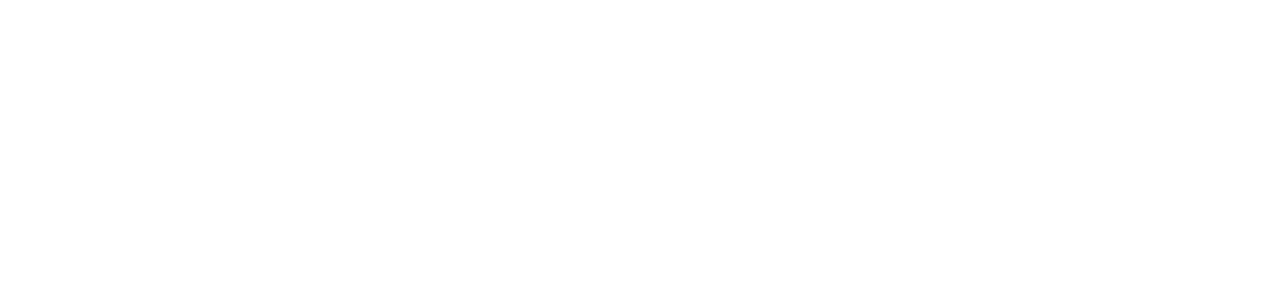
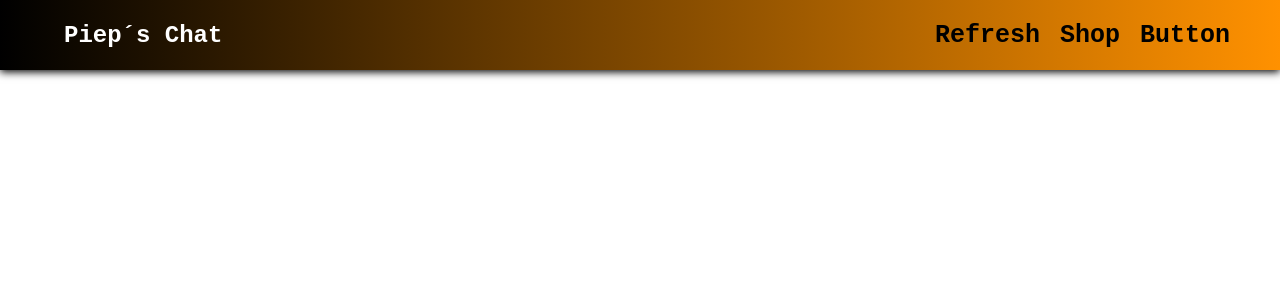
Before and after one commit to xXMaddyX/PiepsChatSystem-Rooms-, a Vue app: page / in a window 1280 px wide. Shown: the top 300 px of the page. Built offline with nearby package versions, Linux system fonts and the light colour scheme.

Commit message:
Updated Nav

```diff
--- a/src/App.vue
+++ b/src/App.vue
@@ -6,6 +6,11 @@ import { RouterView } from 'vue-router'
   <RouterView />
 </template>
 
-<style lang="scss" scoped>
-
+<style lang="scss">
+* {
+  padding: 0px;
+  margin: 0px;
+  box-sizing: border-box;
+  font-family: 'Courier New', Courier, monospace;
+}
 </style>
--- /dev/null
+++ b/src/assets/NavigationDropdown.vue
@@ -0,0 +1,41 @@
+<script setup lang="ts">
+
+</script>
+
+
+<template>
+    <div class="content">
+        <ul>
+            <li>Room1</li>
+            <li>Room2</li>
+            <li>Room3</li>
+        </ul>
+    </div>
+</template>
+
+
+<style lang="scss" scoped>
+.content {
+    ul {
+        padding-top: 20px;
+        padding-bottom: 20px;
+        padding-left: 100px;
+        padding-right: 100px;
+        list-style: none;
+        background: rgb(151, 151, 151);
+        border: 1px solid black;
+        box-shadow: 2px 2px 8px black;
+        border-radius: 20px;
+        li{
+            font-size: 25px;
+            padding: 10px;
+            border: 1px solid black;
+            margin: 20px;
+            font-weight: 600;
+            border-radius: 20px;
+            box-shadow: 2px 2px 8px black;
+            cursor: pointer;
+        }
+    }
+}
+</style>
--- /dev/null
+++ b/src/components/Navigation.vue
@@ -0,0 +1,67 @@
+<script setup lang="ts">
+import { navVars } from '../varStore'
+import { RouterLink } from 'vue-router';
+import navDrop from '../assets/NavigationDropdown.vue'
+
+</script>
+
+
+<template>
+    <div class="body">
+        <div class="nav-bar">
+            <h2>Piep´s Chat</h2>
+            <ul>
+                <li><RouterLink :to="'/'" class="links">Refresh</RouterLink></li>
+                <li @click="navVars.methods.navigateToBlank('https://www.freelance-archery.de/')" class="links">Shop</li>
+                <li @click="navVars.methods.toggleRoomBtn">Button</li>
+            </ul>
+        </div>
+        <div class="room-select">
+            <navDrop v-show="navVars.navBarBtn"/>
+        </div>
+    </div>
+</template>
+
+
+<style lang="scss" scoped>
+.body {
+    display: flex;
+    flex-direction: column;
+    .nav-bar {
+        display: flex;
+        flex-direction: row;
+        background: linear-gradient(90deg, #000 0%, #ff9100 100%);
+        justify-content: space-between;
+        align-items: center;
+        box-shadow: 0px 2px 8px black;
+        h2 {
+            padding-left: 5%;
+            color: white;
+        }
+        ul {
+            display: flex;
+            flex-direction: row;
+            list-style: none;
+            height: 70px;
+            align-items: center;
+            gap: 20px;
+            padding-right: 50px;
+            li {
+                font-size: 25px;
+                font-weight: 600;
+            }
+        }
+    }
+    .links {
+        text-decoration: none;
+        color: #000;
+    }
+    .room-select {
+        position: absolute;
+        left: 50%;
+        top: 50%;
+        transform: translate(-50%, -50%);
+    }
+}
+
+</style>
--- a/src/varStore.ts
+++ b/src/varStore.ts
@@ -1,5 +1,19 @@
 import { reactive } from "vue";
 
-export const store = reactive({
+export const navBarVars = reactive({
 
 });
+
+export const navVars = reactive({
+    navBarBtn: false,
+
+    methods: {
+        navigateToBlank(url: string) {
+            window.open(url, '_blank');
+        },
+        toggleRoomBtn() {
+            navVars.navBarBtn = !navVars.navBarBtn
+        }
+    },
+
+});
--- a/src/views/HomeView.vue
+++ b/src/views/HomeView.vue
@@ -1,9 +1,22 @@
 <script setup lang="ts">
+import navigation from '../components/Navigation.vue'
 
 </script>
 
 <template>
-  <div>
+  <div class="home-content">
+
+    <div class="header">
+      <navigation />
+    </div>
+
+    <div class="center">
+
+    </div>
+
+    <div class="footer">
+
+    </div>
 
   </div>
 </template>
```
Also changed, not shown: src/components/Header.vue (deleted, +0 -15 lines).
